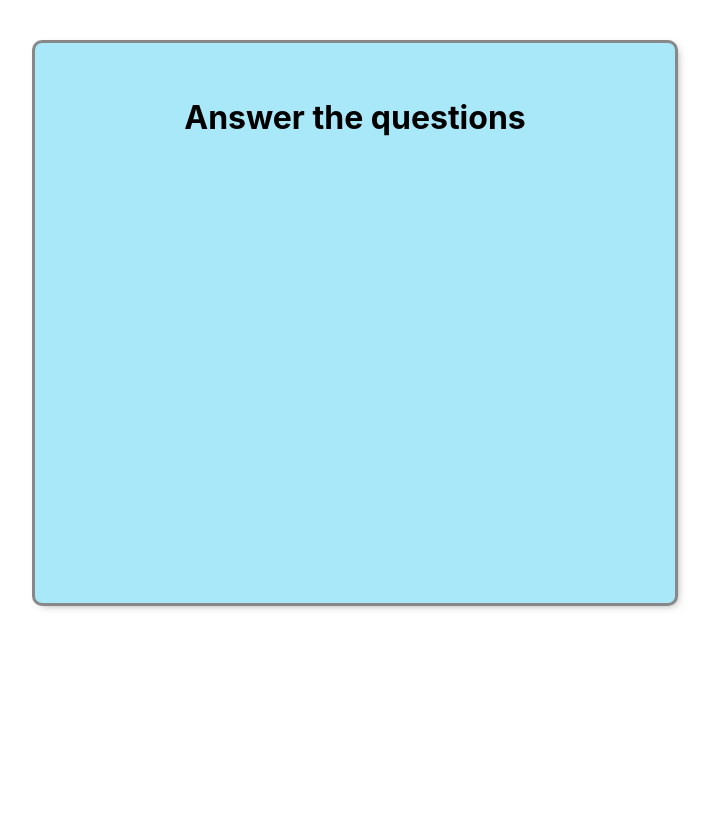
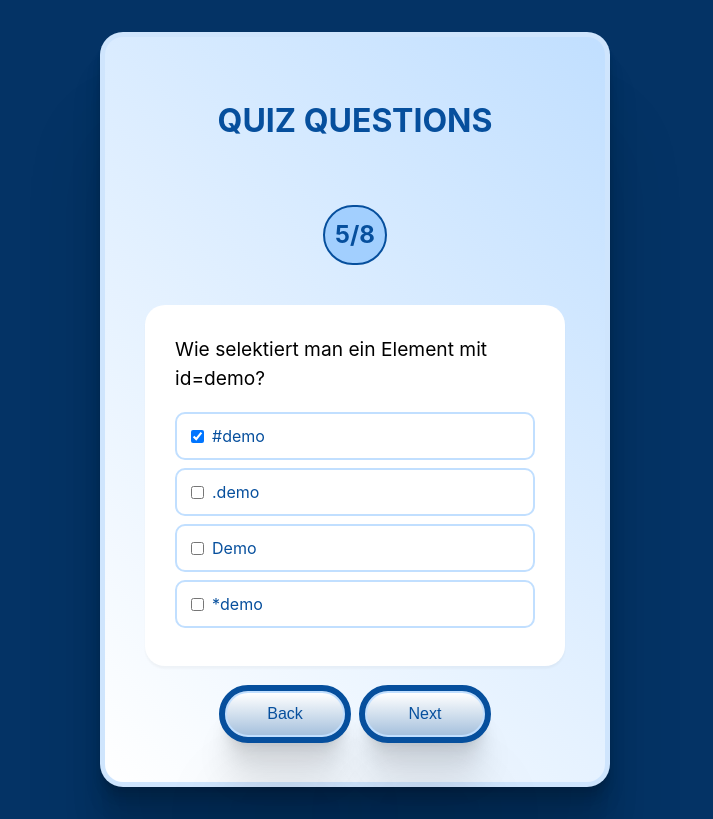
Before and after one commit to qaysziaey/react-quiz-app, a React (Vite) app: page / in a window 1280 px wide. Shown: the whole page, without its empty margins (285-998 px from the left). Built offline with nearby package versions, Linux system fonts and the light colour scheme.

Commit message:
create Question box, change buttons ui

```diff
--- a/src/App.css
+++ b/src/App.css
@@ -41,19 +41,22 @@
   color: #888;
 }
 
-button{
-  margin:5px 0;
+button {
+  margin: 5px 0;
 }
 
-.All_app{
-  background: #a9e8f8;
-  color:#000;
-  border-radius: 10px;
-  max-width: 600px;
-  min-width:320px;
-  min-height:500px;
-  margin:0 auto;
-  padding:30px 20px;
-  border:3px solid #888;
-  box-shadow:3px 3px 10px -5px rgba(0,0,0,0.5)
+.All_app {
+  background: #cfe5fd;
+  color: var(--blue);
+  border-radius: 23px;
+  max-width: 500px;
+  min-width: 320px;
+  margin: 0 auto;
+  padding: 5px;
+  border: none;
+
+  box-shadow: 0 2.8px 2.2px rgba(0, 0, 0, 0.034),
+    0 6.7px 5.3px rgba(0, 0, 0, 0.048), 0 12.5px 10px rgba(0, 0, 0, 0.06),
+    0 22.3px 17.9px rgba(0, 0, 0, 0.072), 0 41.8px 33.4px rgba(0, 0, 0, 0.086),
+    0 100px 80px rgba(0, 0, 0, 0.12);
 }
--- a/src/components/Question.jsx
+++ b/src/components/Question.jsx
@@ -1,10 +1,51 @@
-import './Question.module.css'
-import { data_of_questions } from '../data/data.js'
+import styles from "./Question.module.css";
+import { data_of_questions } from "../data/data.js";
+import { useState } from "react";
 
-export function Question(props){
-    return (
-        <>
-            <h1>Answer the questions</h1>
-        </>
-    )
+export function Question(props) {
+  const [getData, setGetData] = useState(data_of_questions);
+
+  //   function handleQuestions() {
+  //     getData.map((data) => {
+  //       console.log(data);
+  //     });
+  //   }
+
+  return (
+    <>
+      <div className={styles["questions-container"]}>
+        <h1>QUIZ QUESTIONS</h1>
+        <h2 className={styles["rounds-counter"]}>5/8</h2>
+        <div className={styles["questions"]}>
+          <form>
+            {data_of_questions.prizes_by_points.map((prize, index) => {})}
+            <p className={styles["question-text"]}>
+              Wie selektiert man ein Element mit id=demo?
+            </p>
+            <label>
+              <input name="a" type="checkbox" value="option1" checked />
+              #demo
+            </label>
+
+            <label>
+              <input name="b" type="checkbox" value="option1" />
+              .demo
+            </label>
+            <label>
+              <input name="c" type="checkbox" value="option1" />
+              Demo
+            </label>
+            <label>
+              <input name="d" type="checkbox" value="option1" />
+              *demo
+            </label>
+          </form>
+        </div>
+        <div className={styles["buttons-contanier"]}>
+          <button className={styles.button}>Back</button>
+          <button className={styles.button}>Next</button>
+        </div>
+      </div>
+    </>
+  );
 }
--- a/src/components/Question.module.css
+++ b/src/components/Question.module.css
@@ -0,0 +1,115 @@
+.questions-container {
+  display: flex;
+  flex-direction: column;
+  justify-content: space-around;
+  align-items: center;
+  padding: 40px;
+  gap: 20px;
+  border-radius: 18px;
+  background-color: rgba(255, 255, 255, 0.386);
+  background: rgb(255, 255, 255);
+  background: linear-gradient(
+    45deg,
+    rgba(255, 255, 255, 1) 0%,
+    rgba(193, 223, 255, 1) 100%
+  );
+
+  h1 {
+    margin: 0;
+    padding: 20px 35px;
+    border-radius: 50px;
+  }
+
+  p {
+    margin: 0;
+  }
+
+  .rounds-counter {
+    border: 2px solid var(--blue);
+    border-radius: 50px;
+    padding: 10px;
+    background-color: var(--baby-blue);
+  }
+
+  .questions {
+    display: flex;
+    flex-direction: column;
+    justify-content: flex-start;
+    padding: 30px;
+    text-align: left;
+    border-radius: 20px;
+    background-color: white;
+    box-shadow: 0 2.8px 2.2px rgba(0, 0, 0, 0.034);
+
+    form {
+      display: flex;
+      flex-direction: column;
+      .question-text {
+        color: black;
+        font-size: 1.2em;
+        padding: 0 0 20px 0;
+      }
+
+      label {
+        display: flex;
+        align-items: center;
+        margin-bottom: 8px;
+        border: 2px solid rgba(193, 223, 255, 1);
+        padding: 10px;
+        border-radius: 10px;
+
+        input {
+          padding: 10px;
+        }
+
+        &:hover {
+          background-color: var(--baby-blue);
+        }
+
+        input[type="checkbox"] {
+          margin-right: 8px;
+          cursor: pointer;
+          padding: 5px;
+
+          &:hover {
+            background-color: #e0e0e0; /* Change to your desired hover color */
+            color: red;
+          }
+        }
+      }
+    }
+  }
+
+  .buttons-contanier {
+    display: flex;
+    gap: 20px;
+  }
+  .button {
+    border: 2px solid rgba(193, 223, 255, 1);
+    padding: 12px 15px;
+    min-width: 120px;
+    border-radius: 50px;
+    font-size: 1em;
+    outline: 6px solid #064f9d;
+    /* background-color: #064f9d; */
+    background: rgb(255, 255, 255);
+    background: linear-gradient(
+      180deg,
+      rgba(255, 255, 255, 1) 0%,
+      rgb(166, 193, 221) 100%
+    );
+
+    color: #064f9d;
+    transition: all 0.1s ease-in-out;
+    box-shadow: 0 2.8px 2.2px rgba(0, 0, 0, 0.034),
+      0 6.7px 5.3px rgba(0, 0, 0, 0.048), 0 12.5px 10px rgba(0, 0, 0, 0.06),
+      0 22.3px 17.9px rgba(0, 0, 0, 0.072), 0 41.8px 33.4px rgba(0, 0, 0, 0.086),
+      0 100px 80px rgba(0, 0, 0, 0.12);
+    cursor: pointer;
+
+    &:hover {
+      background-color: #043365;
+      outline: 3px solid #064f9d;
+    }
+  }
+}
--- a/src/index.css
+++ b/src/index.css
@@ -3,9 +3,9 @@
   line-height: 1.5;
   font-weight: 400;
 
-  --soft-blue: #89ABE3FF;
-  --baby-blue: #A2CFFE;
-  --blue: #007BFF;
+  --soft-blue: #89abe3ff;
+  --baby-blue: #a2cffe;
+  --blue: #064f9d;
   @media (prefers-color-scheme: light) {
     :root {
       color: #213547;
@@ -19,3 +19,12 @@
     }
   }
 }
+
+body {
+  margin: 0;
+  display: flex;
+  place-items: center;
+  min-width: 320px;
+  min-height: 100vh;
+  background-color: #043365;
+}
```
Also changed, not shown: src/App.jsx (+28 -30 lines), src/components/Main_page.jsx (+23 -17 lines). Lines whose indentation alone changed are shown as unchanged.
